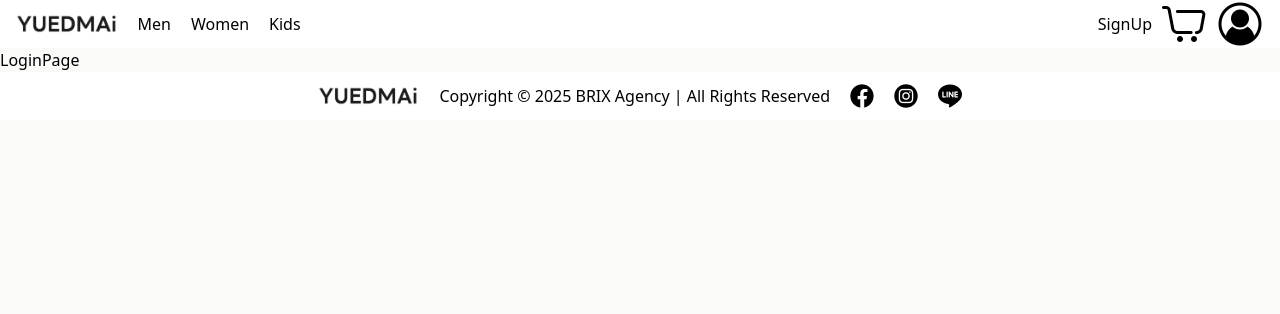
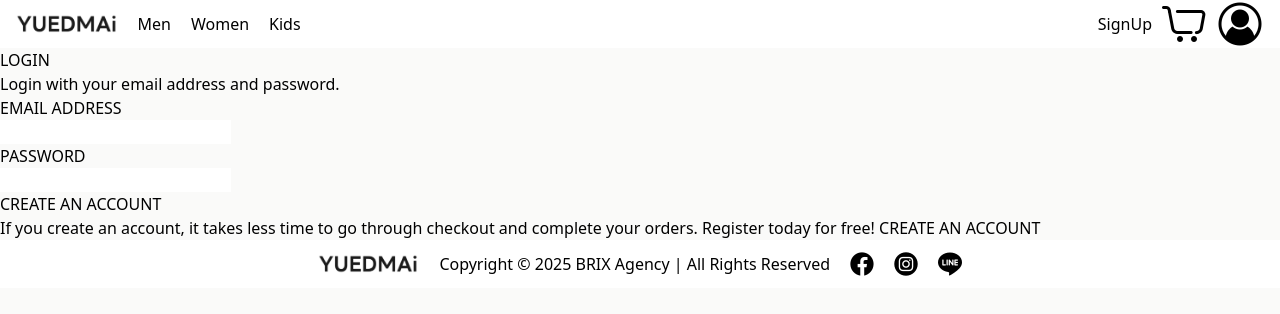
Before and after one commit to Chinnawat-TT/Person-project-frontend, a React (Vite) app: page /login in a window 1280 px wide. Shown: the top 314 px of the page. Built offline with nearby package versions, Linux system fonts and the light colour scheme.

Commit message:
config path and laout login

```diff
--- a/src/layout/Header.jsx
+++ b/src/layout/Header.jsx
@@ -9,13 +9,13 @@ export default function Header() {
             <img className=" h-5"
             src="../../public/Logonew.png" alt="" />
           </Link>
-          <Link>Men</Link>
-          <Link>Women</Link>
-          <Link>Kids</Link>
+          <Link to ="/men">Men</Link>
+          <Link to ="/women">Women</Link>
+          <Link to="/kids">Kids</Link>
         </div>
         <div className=" flex justify-center items-center gap-2    ">
           <Link to="/signup">SignUp</Link>
-          <Link>
+          <Link to="/cart">
             <img src="../../public/icons8-cart-48.png" alt="" />
           </Link>
           <Link to = "/login">
--- /dev/null
+++ b/src/pages/CartPage.jsx
@@ -0,0 +1,7 @@
+
+
+export default function CartPage() {
+  return (
+    <div>CartPage</div>
+  )
+}
--- a/src/pages/LoginPage.jsx
+++ b/src/pages/LoginPage.jsx
@@ -2,6 +2,27 @@
 
 export default function LoginPage() {
   return (
-    <div>LoginPage</div>
+    <div>
+      <div>
+        <div>
+        <h3>LOGIN</h3>
+        <span>Login with your email address and password.</span>
+        </div>
+        <div>
+          <h4>EMAIL ADDRESS</h4>
+          <input type="text" />
+        </div>
+        <div>
+          <h4>PASSWORD</h4>
+          <input type="password" />
+        </div>
+      </div>
+      <div>
+        <h4>CREATE AN ACCOUNT</h4>
+        <span>If you create an account, it takes less time to go through checkout
+      and complete your orders. Register today for free! </span>
+       <button>CREATE AN ACCOUNT</button>
+      </div>
+    </div>
   )
 }
```
Also changed, not shown: src/router/Router.jsx (+10 -1 lines).
